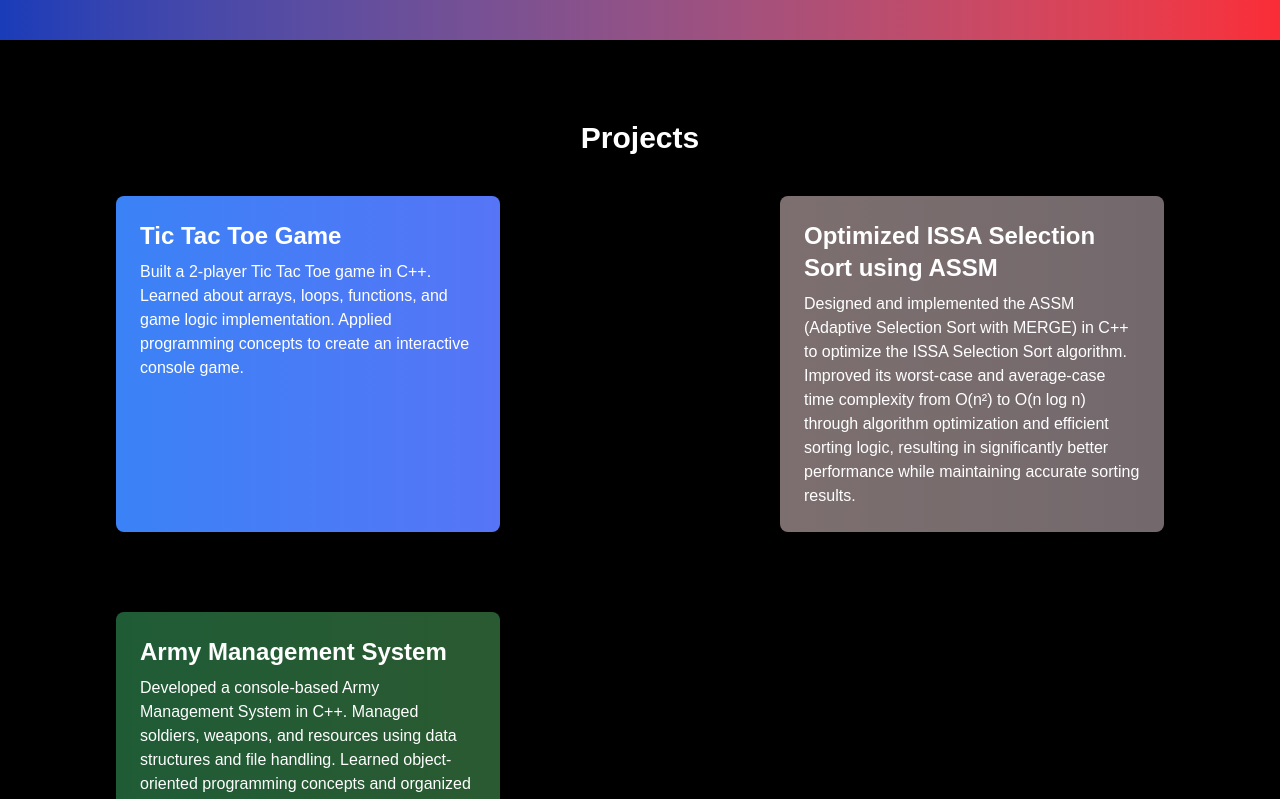
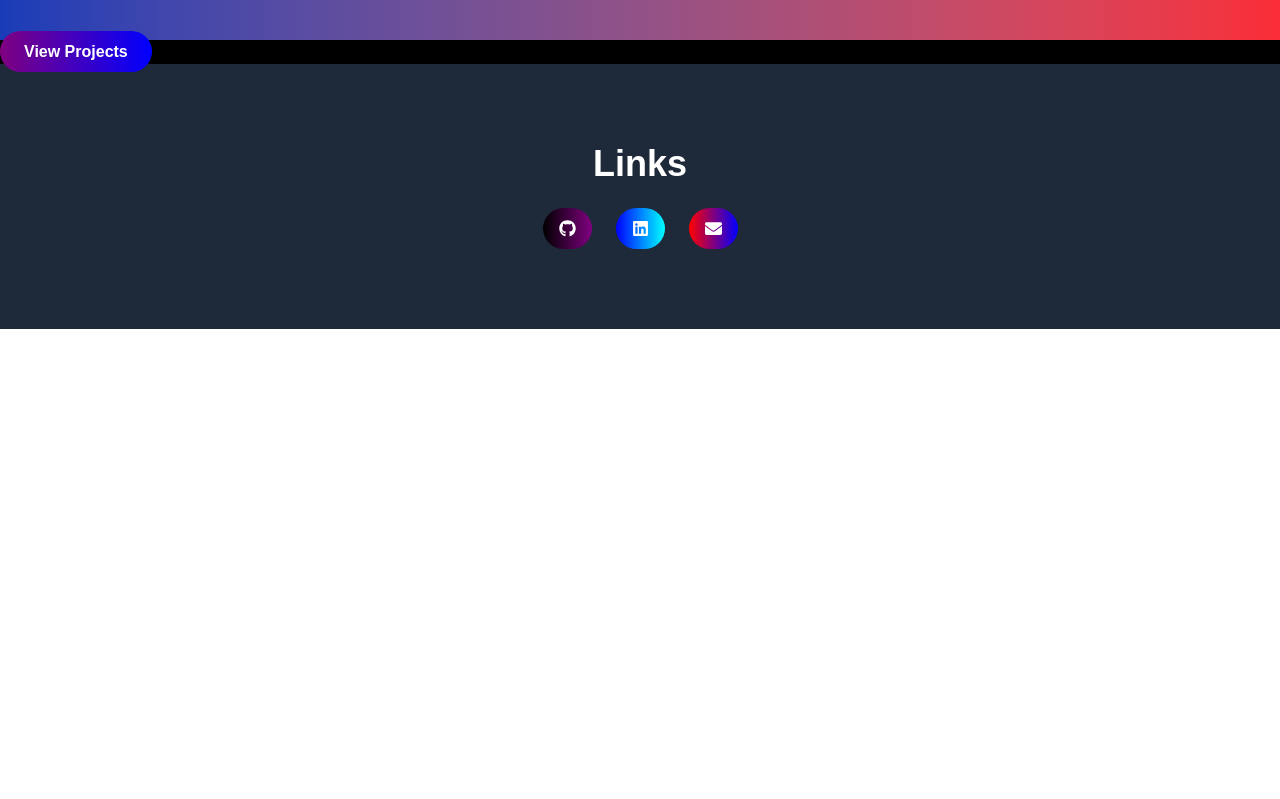
Before and after one commit to sameer890678/portfolio, a Next.js app: page / in a window 1280 px wide. Shown: the part 1120-1919 px from the top of the page. After the commit the page ends 1449 px from the top, so only its background shows below. Built offline with nearby package versions, Linux system fonts and the light colour scheme.

Commit message:
ptting a project page button

```diff
--- a/app/page.tsx
+++ b/app/page.tsx
@@ -2,7 +2,7 @@
 
 import { useState, useEffect } from "react";
 import { FaGithub, FaLinkedin, FaEnvelope, FaPhone } from "react-icons/fa";
-
+import Link from "next/link";
 
 export default function Home() {
   const messages = [
@@ -61,36 +61,15 @@ export default function Home() {
 </section>
 
 {/*Projetcs*/}
-      <section className="py-20 px-4 bg-black-800">
-  <h2 className="text-3xl font-bold text-white text-center mb-10">Projects</h2>
-  <div className="grid grid-cols-1 md:grid-cols-2 gap-20 justify-items-center">
-
-   {/* Tic Tac Toe Project */}
-<div className="p-6 rounded-lg text-white shadow-lg tictactoe-hover max-w-sm hover:scale-105 transition-transform duration-500">
-  <h3 className="text-2xl font-semibold mb-2">Tic Tac Toe Game</h3>
-  <p>
-    Built a 2-player Tic Tac Toe game in C++. Learned about arrays, loops, functions, and game logic implementation. Applied programming concepts to create an interactive console game.
-  </p>
-</div>
-
-{/* ISSA Time complexity */}
-<div className="p-6 rounded-lg text-white shadow-lg issa-hover max-w-sm hover:scale-105 transition-transform duration-500">
-  <h3 className="text-2xl font-semibold mb-2">Optimized ISSA Selection Sort using ASSM</h3>
-  <p>
-    Designed and implemented the ASSM (Adaptive Selection Sort with MERGE) in C++ to optimize the ISSA Selection Sort algorithm. Improved its worst-case and average-case time complexity from O(n²) to O(n log n) through algorithm optimization and efficient sorting logic, resulting in significantly better performance while maintaining accurate sorting results.
-  </p>
-</div>
-
-    {/* Army Management Project */}
-<div className="p-6 rounded-lg text-white shadow-lg army-hover max-w-sm hover:scale-105 transition-transform duration-500">
-  <h3 className="text-2xl font-semibold mb-2">Army Management System</h3>
-  <p>
-    Developed a console-based Army Management System in C++. Managed soldiers, weapons, and resources using data structures and file handling. Learned object-oriented programming concepts and organized complex data efficiently.
-  </p>
-</div>
-
-  </div>
-</section>
+<Link
+  href="/Projects"
+  className="px-6 py-3 rounded-full text-white font-semibold hover:scale-105 transition-all duration-300"
+  style={{
+    background: "linear-gradient(to right, purple, blue)"
+  }}
+>
+  View Projects
+</Link>
 
 {/* Links Section */}
 <section className="py-20 px-4 bg-gray-800 text-center">
```
